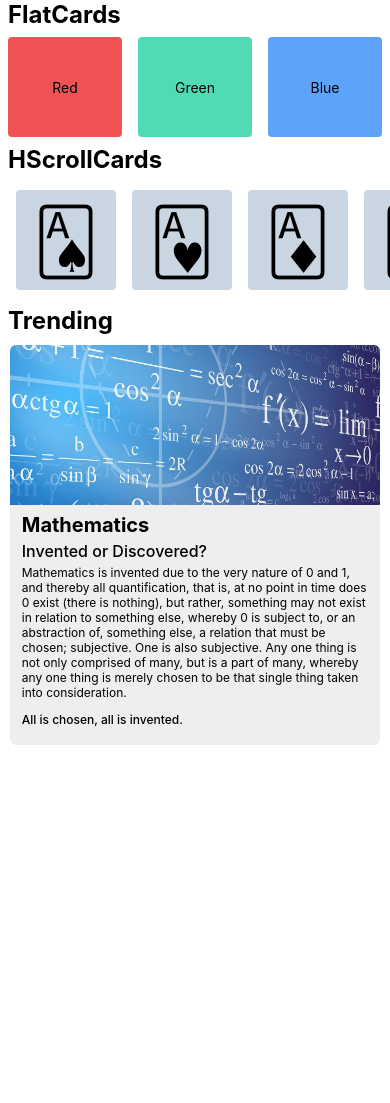
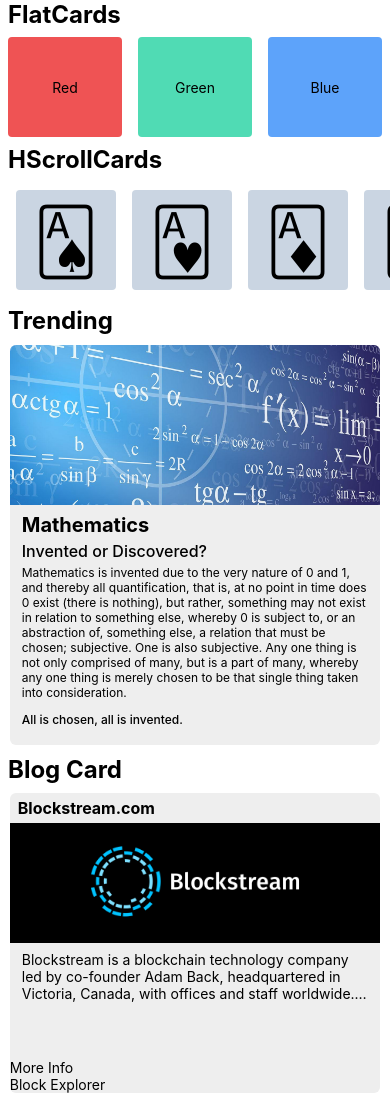
Before and after one commit to doffing81/NativeProjects, a React Native app in the folder Styler/: screen / in a window 390 px wide. Before the commit the page ends 844 px from the top, so only its background shows below. Built offline with nearby package versions, Linux system fonts and the light colour scheme.

Commit message:
Add `ActionCard`
Features Links and Buttons (TouchableOpacity)

```diff
--- a/Styler/App.tsx
+++ b/Styler/App.tsx
@@ -3,6 +3,7 @@
 import FlatCards from './components/FlatCards'
 import HScrollCards from './components/HScrollCards'
 import FancyCard from './components/FancyCard'
+import ActionCard from './components/ActionCard'
 
 const App = () => {
   return (
@@ -11,6 +12,7 @@
         <FlatCards />
         <HScrollCards />
         <FancyCard />
+        <ActionCard />
       </ScrollView>
     </SafeAreaView>
   )
--- /dev/null
+++ b/Styler/components/ActionCard.tsx
@@ -0,0 +1,71 @@
+import { Image, Linking, StyleSheet, Text, TouchableOpacity, View } from 'react-native'
+import React from 'react'
+
+export default function ActionCard() {
+    function openWebsite(url: string) {
+        Linking.openURL(url)
+    }
+  return (
+    <View>
+      <Text style={styles.cardTitle}>Blog Card</Text>
+      <View style={[styles.card, styles.elevatedCard]}>
+        <View style={styles.header}>
+            <Text style={styles.headerText}>Blockstream.com</Text>
+        </View>
+        <Image source={require('../assets/blockstream.png')} style={styles.cardImage}/>
+        <View style={styles.cardBody}>
+            <Text numberOfLines={3}>
+                Blockstream is a blockchain technology company led by co-founder Adam Back,
+                headquartered in Victoria, Canada, with offices and staff worldwide.
+                The company develops a range of products and services for the storage and transfer of Bitcoin and other digital assets.
+                The company has raised $210M to date from investors, including venture capital firms Horizons Ventures,
+                Mosaic Ventures, and AXA Strategic Ventures.
+            </Text>
+        </View>
+        <View>
+            <TouchableOpacity onPress={() => openWebsite('https://blockstream.com')}>
+                <Text>More Info</Text>
+            </TouchableOpacity>
+            <TouchableOpacity onPress={() => openWebsite('https://blockstream.info')}>
+                <Text>Block Explorer</Text>
+            </TouchableOpacity>
+        </View>
+      </View>
+    </View>
+  )
+}
+
+const styles = StyleSheet.create({
+    cardTitle: {
+        fontSize: 24,
+        fontWeight: 'bold',
+        paddingHorizontal: 8
+    },
+    card: {
+        width: '95%',
+        height: 300,
+        marginVertical: '2.5%',
+        marginHorizontal: '2.5%',
+        borderRadius: 6,
+        backgroundColor: '#eee'
+    },
+    elevatedCard: {},
+    header: {},
+    headerText: {
+        fontSize: 16,
+        fontWeight: 'bold',
+        paddingHorizontal: 8,
+        marginVertical: 5
+    },
+    cardImage: {
+        height: '40%',
+        width: '100%',
+        marginBottom: 8,
+    },
+    cardBody: {
+        flex: 1,
+        flexGrow: 1,
+        paddingHorizontal: 12
+    },
+    footer: {}
+})
```
Also changed, not shown: Styler/assets/blockstream.png (added).
